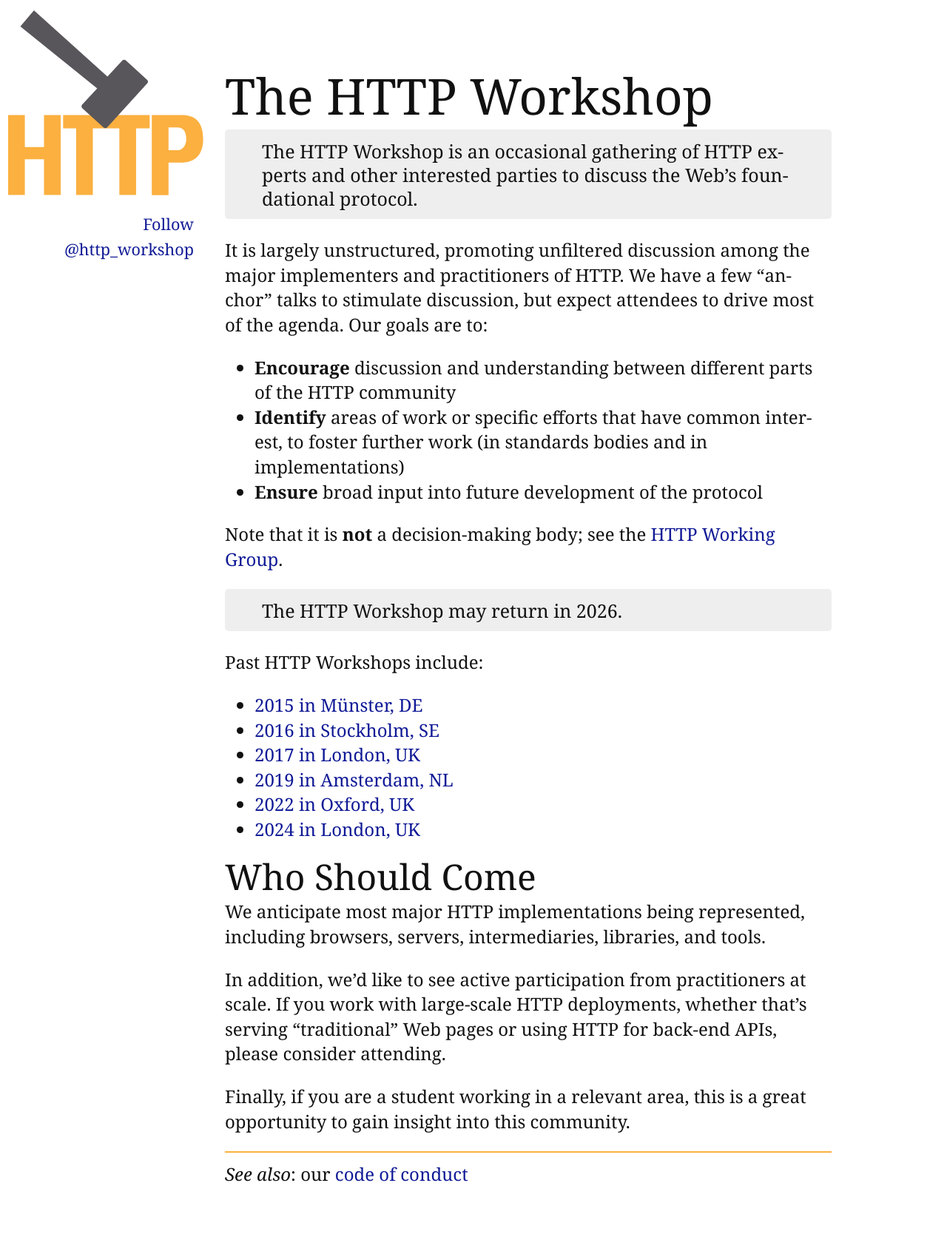
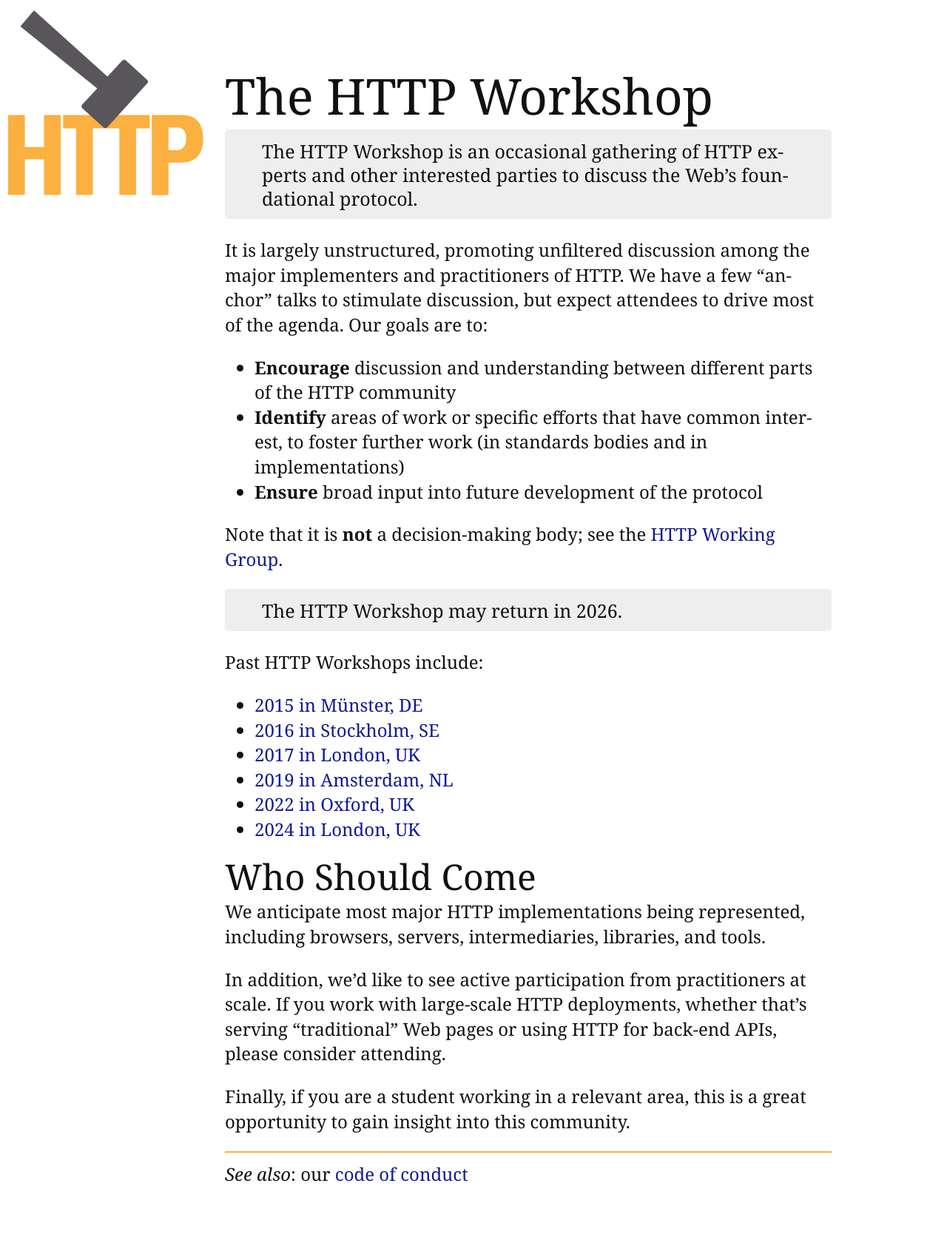
Before and after one commit to HTTPWorkshop/httpworkshop.github.io, a Jekyll site: the page built from index.md, in a window 1280 px wide. Shown: the whole page at 74% size. Built offline with Jekyll 4.4.1, drawn with Linux system fonts in a browser that asks for light colours; comment, search, counter and statistics services are not loaded.

Commit message:
Remove twitter

```diff
--- a/_includes/footer.html
+++ b/_includes/footer.html
@@ -1,7 +1,5 @@
 
-<ul class="navigation">
-  <li><a href="https://twitter.com/http_workshop?ref_src=twsrc%5Etfw" class="twitter-follow-button" data-size="large" data-dnt="true" data-show-count="false">Follow @http_workshop</a><script async src="https://platform.twitter.com/widgets.js" charset="utf-8"></script></li>
-</ul>
+
 
 {% if include.cc %}
     <p><a href="http://creativecommons.org/licenses/by-nc-sa/4.0/"><img src="/lib/by-nc-sa.png" alt="Creative Commons" /></a></p>
```
